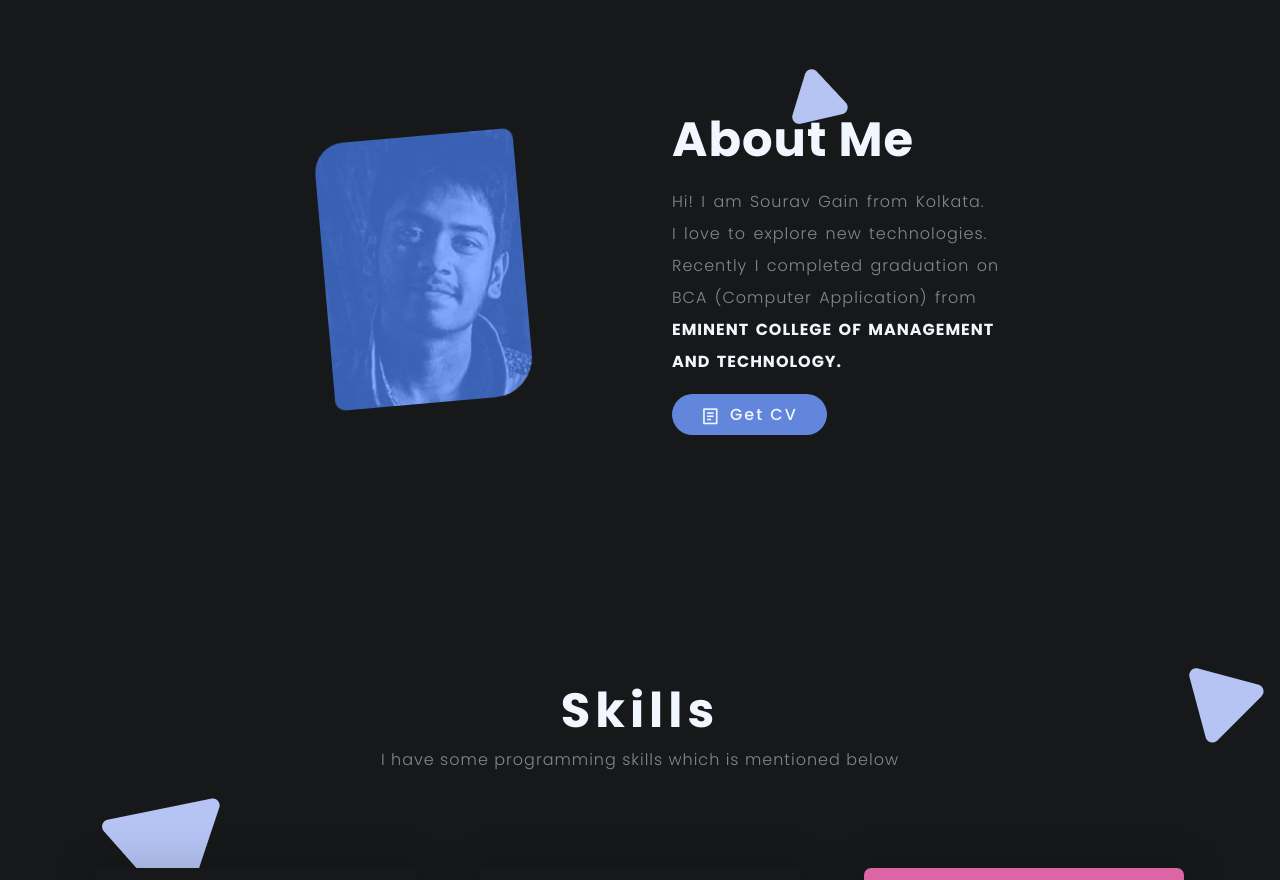
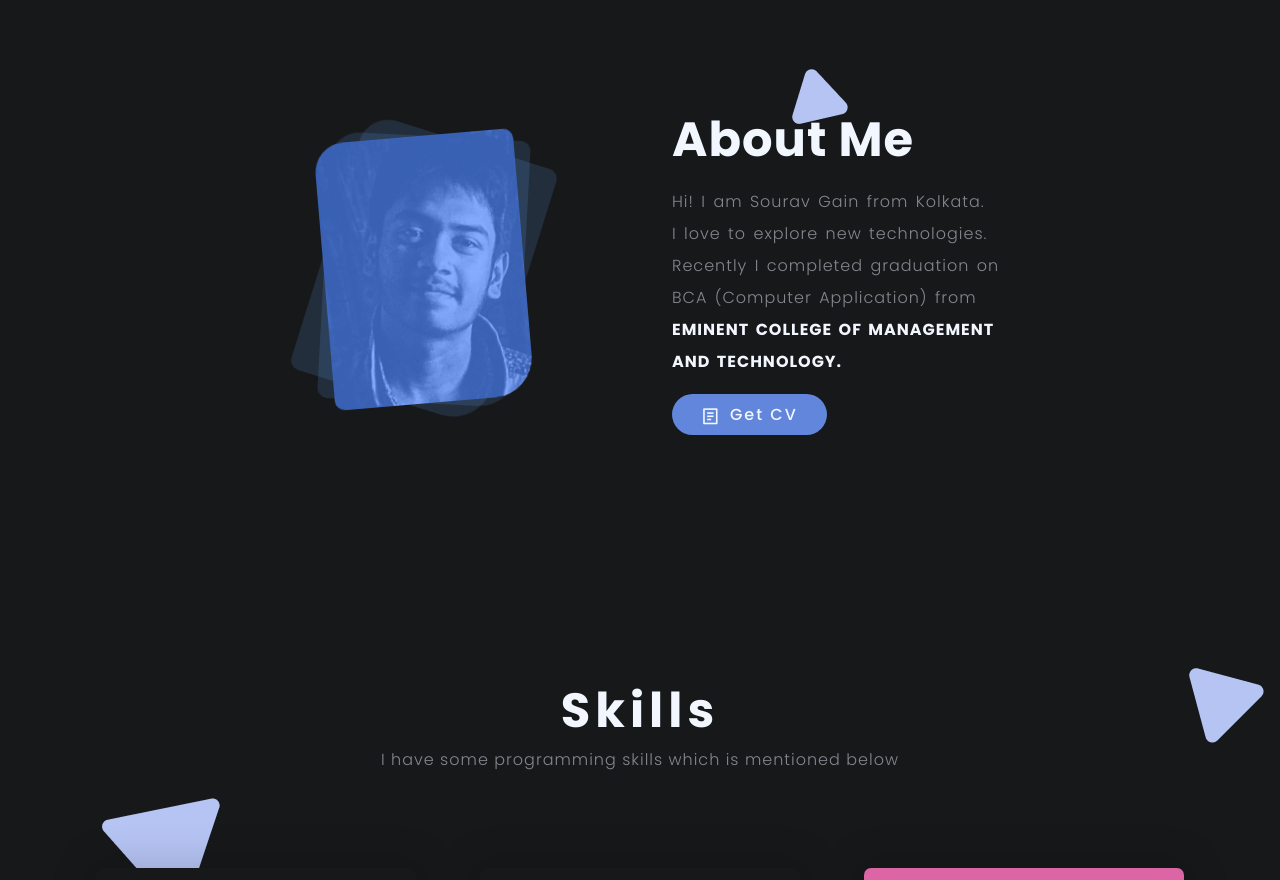
Before and after one commit to epicX67/epicX67.github.io, a React (Create React App) app: page / in a window 1280 px wide. Shown: the part 840-1720 px from the top of the page. Built offline with nearby package versions, Linux system fonts and the light colour scheme.

Commit message:
added overlay element over the about section photo

```diff
--- a/src/App.js
+++ b/src/App.js
@@ -482,7 +482,9 @@ function App() {
                 animate={showAbout ? { y: 0, rotate: -5, opacity: 1 } : {}}
                 transition={{ duration: 0.5, type: "tween" }}
                 className="img-wrapper"
-              ></motion.div>
+              >
+                <div></div>
+              </motion.div>
             </div>
             <div className="main-container">
               <div>
--- a/src/styles/AboutSection.scss
+++ b/src/styles/AboutSection.scss
@@ -1,10 +1,12 @@
 @keyframes motionAV {
   50% {
     background-position: 30%;
+    transform: rotate(1deg);
   }
 
   100% {
     background-position: center;
+    transform: rotate(0deg);
   }
 }
 
@@ -15,6 +17,26 @@
 
   100% {
     background-position: center;
+  }
+}
+
+@keyframes motionAVX1 {
+  50% {
+    transform: rotate(12deg);
+  }
+
+  100% {
+    transform: rotate(8deg);
+  }
+}
+
+@keyframes motionAVX2 {
+  50% {
+    transform: rotate(24deg);
+  }
+
+  100% {
+    transform: rotate(18deg);
   }
 }
 
@@ -48,7 +70,7 @@
     justify-content: center;
     // background: red;
 
-    div {
+    .img-wrapper {
       position: relative;
       //background: blue;
       width: 100%;
@@ -59,11 +81,22 @@
       @supports not (aspect-ratio: 3 / 4) {
         height: 100% * 3.5 / 4;
       }
+
+      div {
+        position: absolute;
+        top: 0;
+        left: 0;
+        width: 100%;
+        max-width: 200px;
+        aspect-ratio: 3 / 4;
+
+        @supports not (aspect-ratio: 3 / 4) {
+          height: 100% * 3.5 / 4;
+        }
         background-image: url("../assets/avatar.jpg");
         background-position: center;
         background-size: cover;
         border-radius: 30px 10px 40px 10px;
-      transform: rotate(-5deg);
 
         animation: motionAV 6s cubic-bezier(0.46, 0.03, 0.52, 0.96) infinite;
 
@@ -75,9 +108,35 @@
           width: 100%;
           height: 100%;
           background: var(--clr-accM);
-        opacity: 0.7;
+          opacity: .7;
           filter: contrast(1.5);
           border-radius: inherit;
+        }
+      }
+
+      $color: hsl(222, 93%, 71%);
+
+      &::before, &::after {
+        content: "";
+        position: absolute;
+        top: 0;
+        left: 0;
+        width: 100%;
+        height: 100%;
+        background: $color;
+        opacity: .15;
+        filter: contrast(1.5);
+        transform: scale(1) rotate(8deg);
+        border-radius: inherit;
+        z-index: -11111;
+        isolation: isolate;
+        border-radius: 30px 10px 40px 10px;
+        animation: motionAVX1 7s cubic-bezier(0.46, 0.03, 0.52, 0.96) infinite;
+      }
+
+      &::after {
+        transform: scale(1) rotate(18deg);
+        animation: motionAVX2 10s cubic-bezier(0.46, 0.03, 0.52, 0.96) infinite;
       }
     }
   }
@@ -136,20 +195,30 @@
     width: 100vw;
     margin-bottom: 3rem;
 
-    div {
+    .img-wrapper {
       position: relative;
-      //background: blue;
       width: 100%;
       max-width: 280px;
       aspect-ratio: 4 / 3;
       @supports not (aspect-ratio: 4 / 3) {
         height: 13rem;
       }
+
+      div {
+        position: absolute;
+        top: 0;
+        left: 0;
+        width: 100%;
+        max-width: 280px;
+        aspect-ratio: 4 / 3;
+        @supports not (aspect-ratio: 4 / 3) {
+          height: 13rem;
+        }
+
         background-image: url("../assets/avatar.jpg");
         background-position: center;
         background-size: 120%;
         border-radius: 30px 10px 40px 10px;
-      transform: rotate(-5deg);
 
         animation: motionAVM 6s cubic-bezier(0.46, 0.03, 0.52, 0.96) infinite;
 
@@ -161,10 +230,40 @@
           width: 100%;
           height: 100%;
           background: var(--clr-accM);
-        opacity: 0.7;
+          opacity: .7;
           filter: contrast(1.5);
           border-radius: inherit;
         }
+      }
+
+      $color: hsl(222, 93%, 71%);
+
+      &::before, &::after {
+        content: "";
+        position: absolute;
+        top: 0;
+        left: 0;
+        width: 100%;
+        height: 100%;
+        background: $color;
+        opacity: .15;
+        filter: contrast(1.5);
+        transform: scale(1) rotate(8deg);
+        border-radius: inherit;
+        z-index: -11111;
+        isolation: isolate;
+        border-radius: 30px 10px 40px 10px;
+        animation: motionAVX1 7s cubic-bezier(0.46, 0.03, 0.52, 0.96) infinite;
+      }
+
+      &::after {
+        transform: scale(1) rotate(18deg);
+        animation: motionAVX2 10s cubic-bezier(0.46, 0.03, 0.52, 0.96) infinite;
+      }
+
+
+
+
     }
   }
   & > :nth-child(2) {
```
Lines whose indentation alone changed are shown as unchanged.
